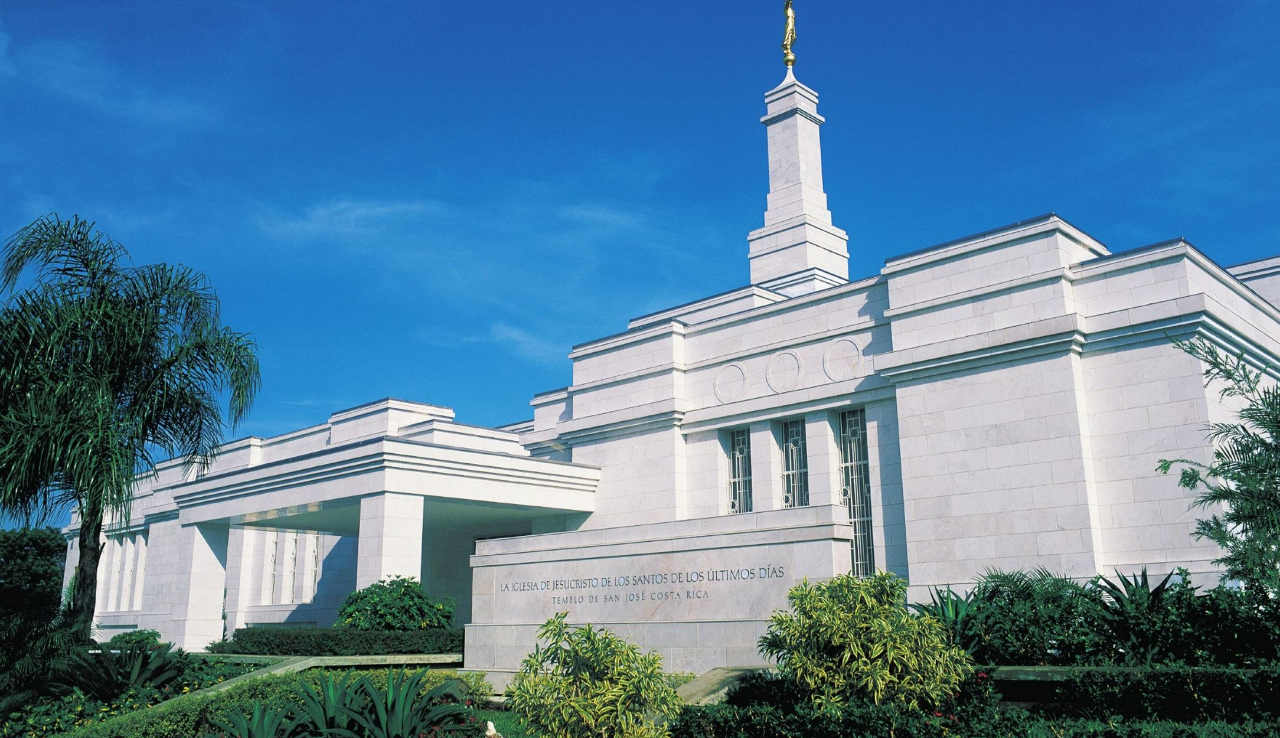
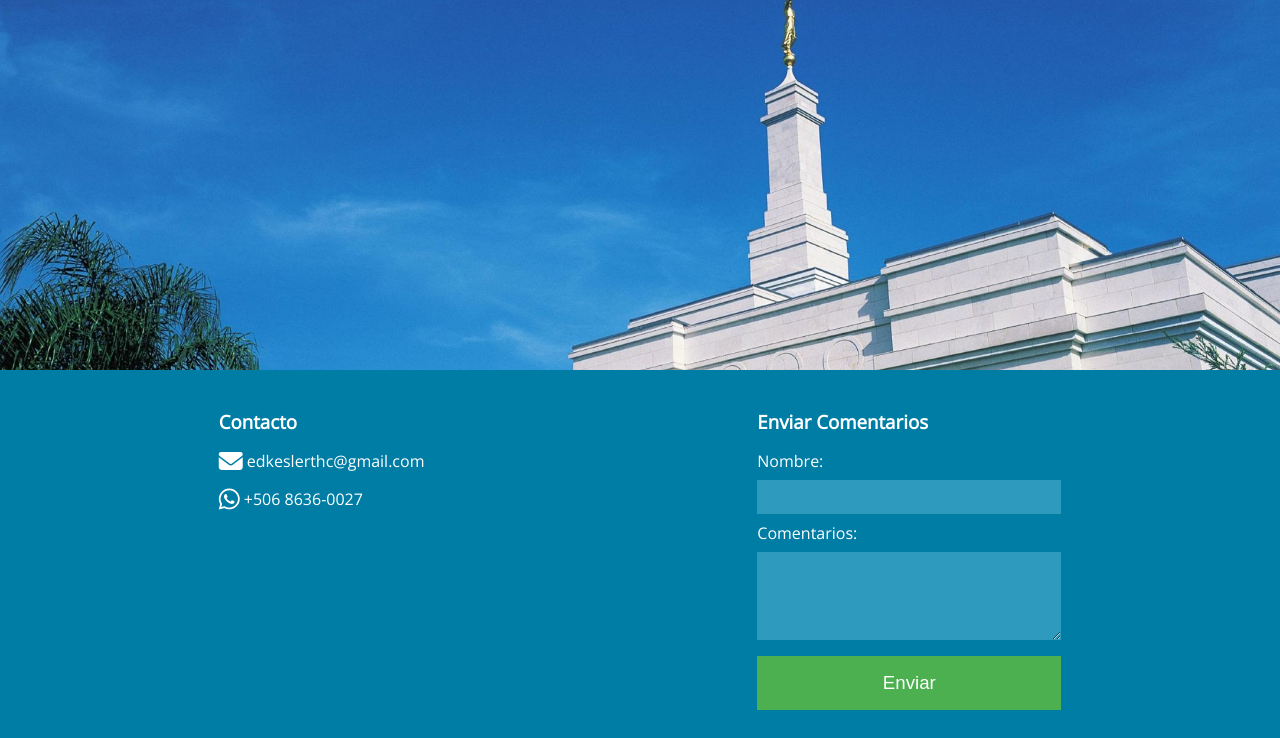
Before and after one commit to kezoneitor/lds-church-classes, a plain HTML site: page index.html in a window 1280 px wide. Shown: the part 62-800 px from the top of the page. Drawn offline with nearby package versions, Linux system fonts and the light colour scheme; no server answers.

Commit message:
Agregar en el footer, contactos y feedback section

```diff
--- a/css/style.css
+++ b/css/style.css
@@ -1,16 +1,27 @@
+:root {
+    --primary: #007DA5;
+    --primary-contrast: #2d9abe;
+}
+
 body {
     margin: 0;
     padding: 0;
-    font-family: 'Open Sans', sans-serif;
     background-image: url('../source/img/san_jose_costa_rica_temple_lds.jpeg');
     background-repeat: no-repeat;
     background-attachment: fixed;
     background-position: center;
     background-size: cover;
+    min-height: 100vh;
+    display: flex;
+    flex-direction: column;
+}
+
+body, input, textarea {
+    font-family: 'Open Sans', sans-serif;
 }
 
 header {
-    background-color: #007DA5;
+    background-color: var(--primary);
 }
 
 header > h1 {
@@ -47,6 +58,79 @@ header > h1 {
     cursor: not-allowed;
 }
 
-.btn:hover {
+.btn:hover, .btn:focus {
     background-color: #9c4dcc; /* Color morado claro al pasar el cursor sobre el botón */
 }
+
+footer {
+    background-color: var(--primary);
+    color: #fff;
+    padding: 1.25rem 0;
+    margin-top: auto;
+}
+
+.footer-container {
+    display: flex;
+    justify-content: space-evenly;
+    flex-wrap: wrap;
+}
+
+.footer-container h3 {
+    margin-bottom: 1rem;
+}
+
+.social-media,
+.contact-info,
+.feedback-form {
+    flex: 1;
+    padding: 0 1rem;
+    max-width: 19rem;
+}
+
+a {
+    color: #fff;
+    text-decoration: none;
+    display: block;
+    margin-bottom: 0.5rem;
+}
+
+a:hover {
+    text-decoration: underline;
+}
+
+form {
+    display: flex;
+    flex-direction: column;
+}
+
+label,
+.feedback-input,
+.feedback-textarea  {
+    margin-bottom: 0.5rem;
+}
+
+.feedback-input,
+.feedback-textarea {
+    width: 100%;
+    background-color: var(--primary-contrast);
+    color: #fff;
+    border: none;
+    padding: .5rem 0;
+}
+
+.feedback-btn {
+    background-color: #4CAF50;
+    border: none;
+    color: white;
+    padding: 1rem 2rem;
+    text-align: center;
+    text-decoration: none;
+    display: inline-block;
+    font-size: 14pt;
+    margin: 0.5rem 0;
+    cursor: pointer;
+}
+
+.feedback-btn:hover {
+    background-color: #45a049;
+}
--- a/index.html
+++ b/index.html
@@ -6,9 +6,11 @@
     <meta http-equiv="X-UA-Compatible" content="IE=edge">
     <meta name="viewport" content="width=device-width, initial-scale=1.0">
     <link rel="stylesheet" href="./css/style.css">
+    <script src="https://kit.fontawesome.com/6cf6f4947a.js" crossorigin="anonymous"></script>
     <link href="https://fonts.googleapis.com/css2?family=Open+Sans&display=swap" rel="stylesheet">
     <script src="https://code.jquery.com/jquery-3.6.4.min.js"></script>
-    <link rel="icon" href="https://uploads-ssl.webflow.com/5aa49e02dc199e00013fce52/5aba639fd4eb880a488c8141_FDI%20Icon%20Set-02-p-1600.png">
+    <link rel="icon"
+        href="https://uploads-ssl.webflow.com/5aa49e02dc199e00013fce52/5aba639fd4eb880a488c8141_FDI%20Icon%20Set-02-p-1600.png">
     <title>Escuela Dominical</title>
 </head>
 
@@ -20,6 +22,31 @@
         <div class="btn-list" id="btnList">
         </div>
     </main>
+    <footer>
+        <div class="footer-container">
+            <div class="contact-info">
+                <h3>Contacto</h3>
+                <p>
+                    <a href="mailto:edkeslerthc@gmail.com">
+                        <i class="fas fa-envelope fa-xl"></i>&nbsp;edkeslerthc@gmail.com
+                    </a>
+                </p>
+                <p>
+                    <a href="https://wa.me/50686360027" target="_blank"><i class="fab fa-whatsapp fa-xl"></i>&nbsp;+506 8636-0027</a>
+                </p>
+            </div>
+            <div class="feedback-form">
+                <h3>Enviar Comentarios</h3>
+                <form action="mailto:edkeslerthc@gmail.com" method="post" enctype="text/plain">
+                    <label for="name">Nombre:</label>
+                    <input class="feedback-input" type="text" id="name" name="name" required>
+                    <label for="feedback">Comentarios:</label>
+                    <textarea class="feedback-textarea" id="feedback" name="feedback" rows="4" required></textarea>
+                    <button class="feedback-btn" type="submit">Enviar</button>
+                </form>
+            </div>
+        </div>
+    </footer>
     <script src="./js/main.js"></script>
 </body>
 
```
